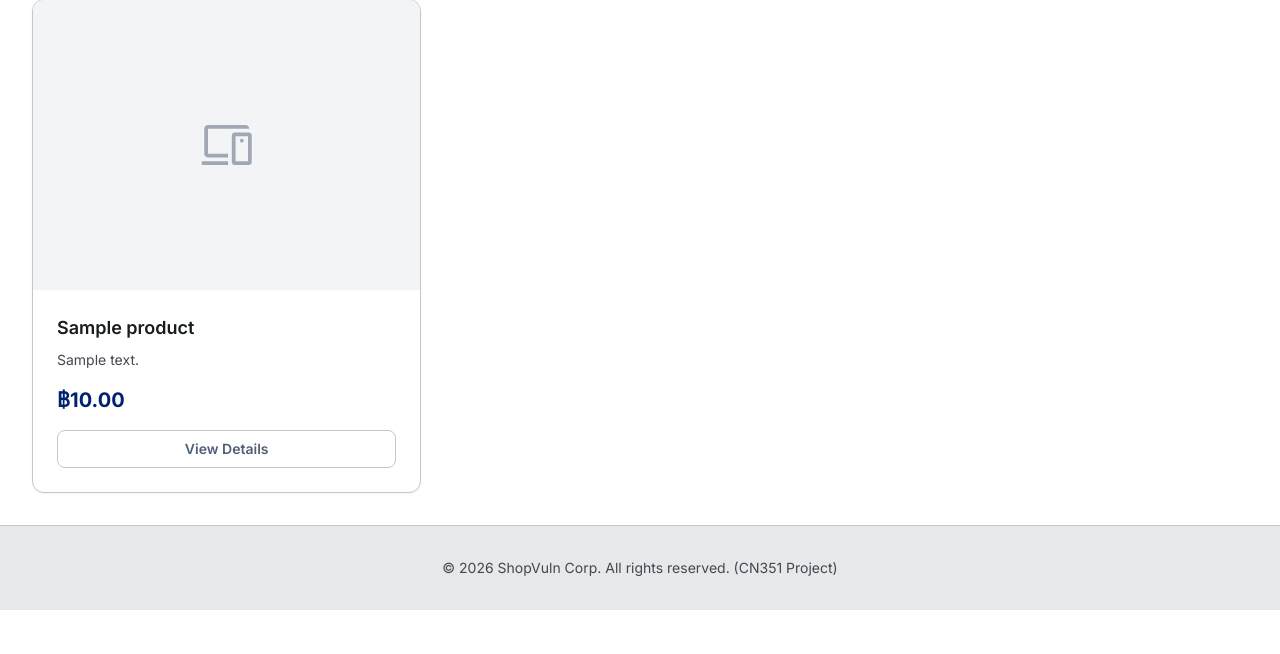
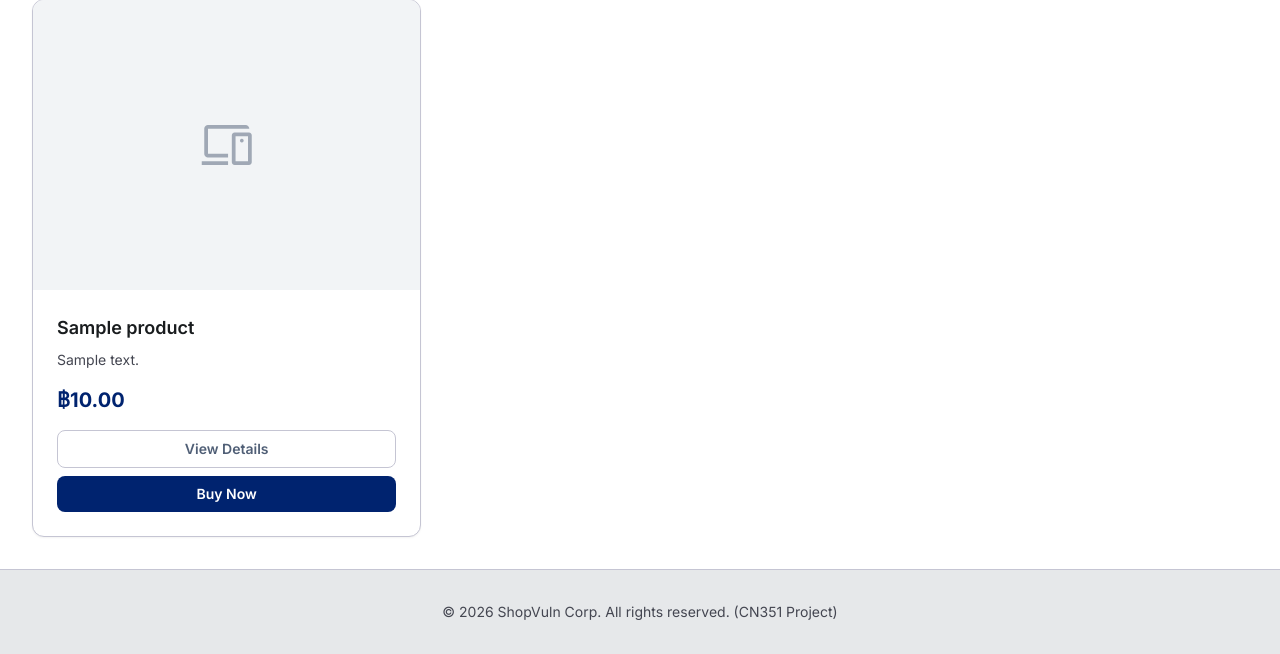
Before and after one commit to 6610685387/vulnerable-ecommerce-app, a Flask app: page / in a window 1280 px wide. Shown: the part 571-1225 px from the top of the page. Before the commit the page ends 1181 px from the top, so only its background shows below. Run offline with Flask 3, Linux system fonts and the light colour scheme; the visitor is signed in with stand-in values (Sample User, id 1); tables that the repository leaves empty hold one stand-in row (values such as "Sample post"); some libraries are stand-ins or nearby versions.

Commit message:
feat: enforce authentication for product views and add Buy Now functionality with unit tests

```diff
--- a/app/routes/products.py
+++ b/app/routes/products.py
@@ -5,12 +5,16 @@ products_bp = Blueprint('products', __name__)
 
 @products_bp.route('/')
 def home():
+    if 'user' not in session:
+        return redirect(url_for('auth.login'))
     db = get_db()
     products = db.execute('SELECT * FROM products').fetchall()
-    return render_template('home.html', products=products)
+    return render_template('home.html', products=products, user=session['user'])
 
 @products_bp.route('/product/<int:product_id>')
 def product_detail(product_id):
+    if 'user' not in session:
+        return redirect(url_for('auth.login'))
     db = get_db()
     product = db.execute('SELECT * FROM products WHERE id = ?', (product_id,)).fetchone()
     reviews = db.execute('SELECT * FROM reviews WHERE product_id = ? ORDER BY id DESC', (product_id,)).fetchall()
@@ -18,7 +22,7 @@ def product_detail(product_id):
     if not product:
         return "Product not found", 404
 
-    return render_template('product_detail.html', product=product, reviews=reviews)
+    return render_template('product_detail.html', product=product, reviews=reviews, user=session['user'])
 
 @products_bp.route('/product/<int:product_id>/review', methods=['POST'])
 def add_review(product_id):
--- a/app/templates/home.html
+++ b/app/templates/home.html
@@ -25,8 +25,12 @@
             <p class="text-sm text-on-surface-variant mb-4 line-clamp-2">{{ p.description }}</p>
             <div class="mt-auto">
                 <div class="text-xl font-bold text-primary mb-4">฿{{ "{:,.2f}".format(p.price) }}</div>
-                <a href="/product/{{ p.id }}" class="block w-full py-2 px-4 border border-outline-variant text-secondary text-center text-sm font-semibold rounded-lg hover:bg-surface-container-low transition-colors">
+                <a href="/product/{{ p.id }}" class="block w-full py-2 px-4 border border-outline-variant text-secondary text-center text-sm font-semibold rounded-lg hover:bg-surface-container-low transition-colors mb-2">
                     View Details
+                </a>
+                <!-- P4 จะสร้าง route /buy/<id> -->
+                <a href="/buy/{{ p.id }}" class="block w-full py-2 px-4 bg-primary text-white text-center text-sm font-semibold rounded-lg hover:opacity-90 transition-colors">
+                    Buy Now
                 </a>
             </div>
         </div>
```
Also changed, not shown: tests/test_phase3_wiring.py (added, +25 -0 lines).
